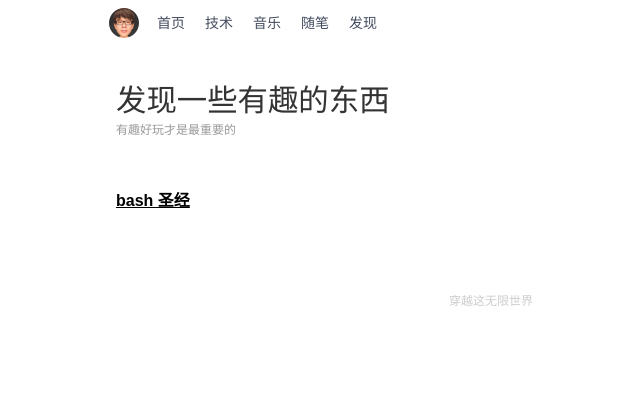
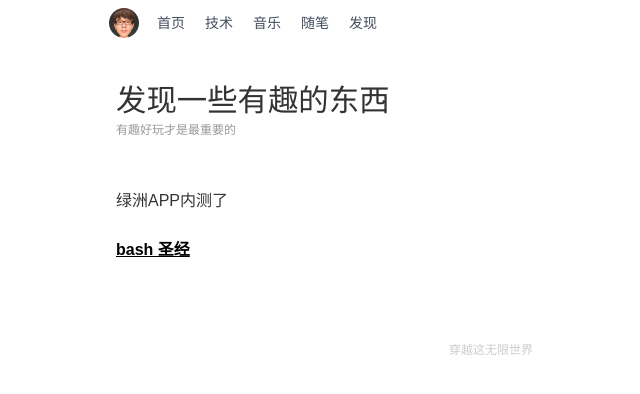
Before and after one commit to babyking/babyking.github.io, a Jekyll site: the page built from _posts/2019-09-23-find.md, in a window 1280 px wide. Shown: the top 394 px of the page, without its empty margins (149-789 px from the left). Built offline with Jekyll 4.4.1, drawn with Linux system fonts in a browser that asks for light colours.

Commit message:
blog update

```diff
--- a/_posts/2019-09-23-find.md
+++ b/_posts/2019-09-23-find.md
@@ -7,4 +7,6 @@ permalink: /find/
 date: 2019-09-23 11:46
 ---
 
+绿洲APP内测了
+
 [bash 圣经](https://github.com/dylanaraps/pure-bash-bible/blob/master/README.md)
```
